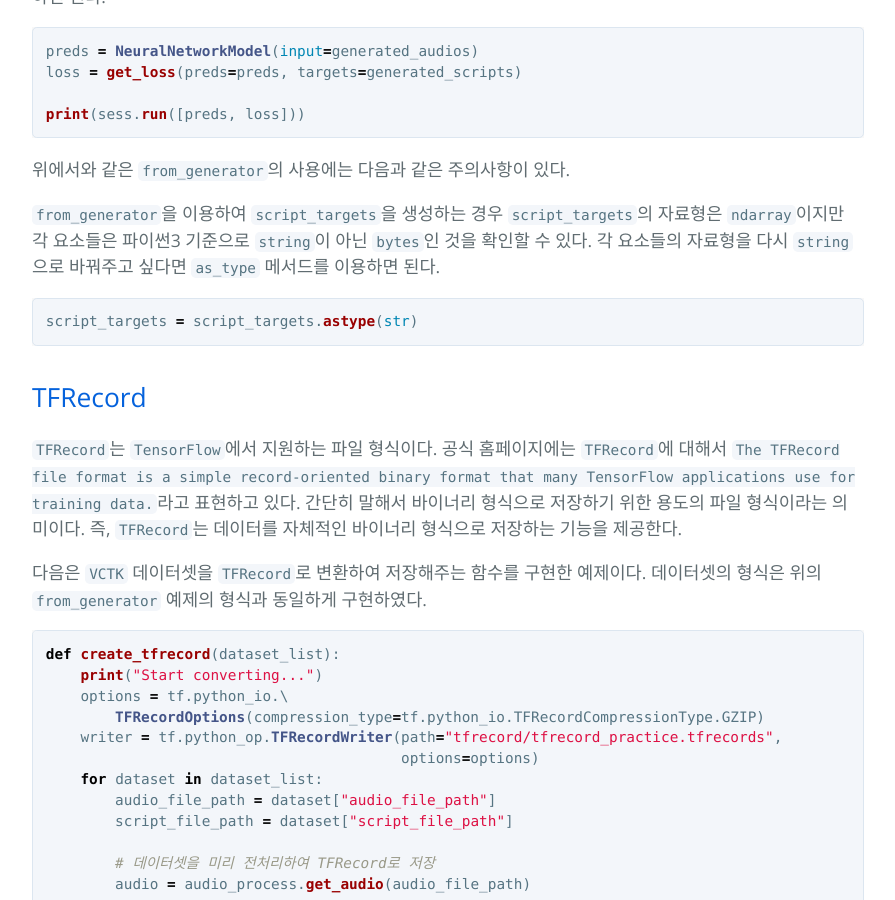
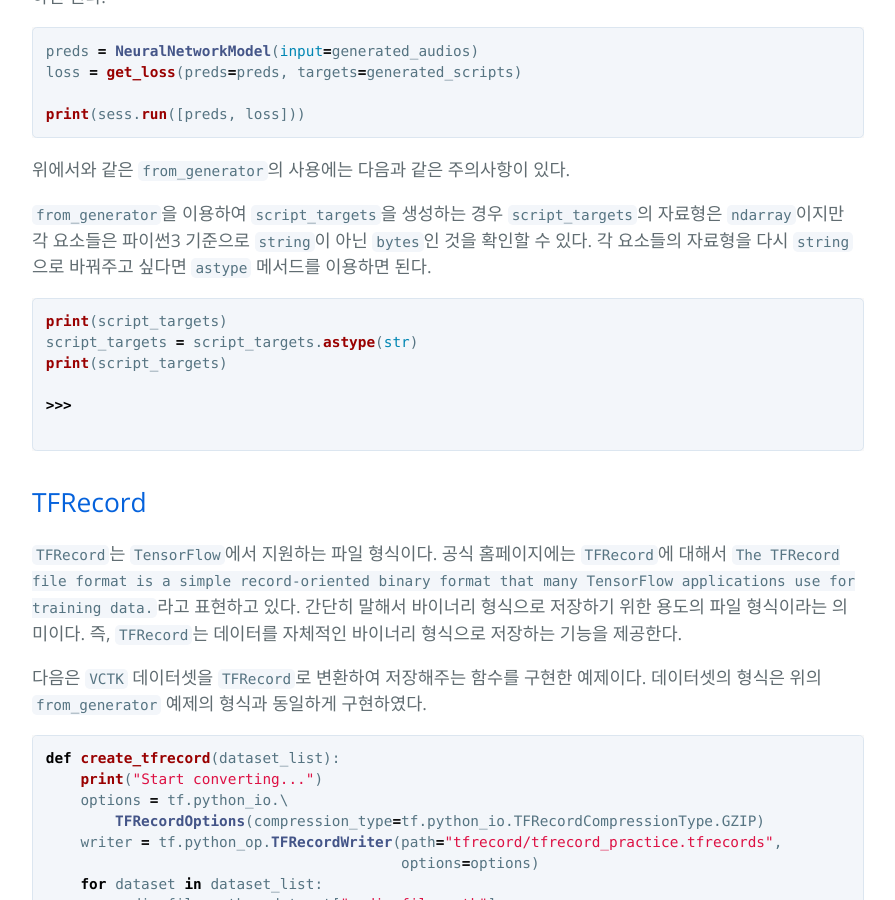
Before and after one commit to hcnoh/hcnoh.github.io, a Jekyll site: the page built from _posts/2018-11-05-tensorflow-data-module.md, in a window 1280 px wide and 900 px high, scrolled down 3853 px. Shown: the whole window, without its empty margins (192-1087 px from the left). Built offline with Jekyll 4.4.1, drawn with Linux system fonts in a browser that asks for light colours; comment, search, counter and statistics services are not loaded.

Commit message:
Update 2018-11-05-tensorflow-data-module.md

````diff
--- a/_posts/2018-11-05-tensorflow-data-module.md
+++ b/_posts/2018-11-05-tensorflow-data-module.md
@@ -144,10 +144,15 @@ print(sess.run([preds, loss]))
 
 위에서와 같은 `from_generator`의 사용에는 다음과 같은 주의사항이 있다.
 
-`from_generator`을 이용하여 `script_targets`을 생성하는 경우 `script_targets`의 자료형은 `ndarray`이지만 각 요소들은 파이썬3 기준으로 `string`이 아닌 `bytes`인 것을 확인할 수 있다. 각 요소들의 자료형을 다시 `string`으로 바꿔주고 싶다면 `as_type` 메서드를 이용하면 된다.
+`from_generator`을 이용하여 `script_targets`을 생성하는 경우 `script_targets`의 자료형은 `ndarray`이지만 각 요소들은 파이썬3 기준으로 `string`이 아닌 `bytes`인 것을 확인할 수 있다. 각 요소들의 자료형을 다시 `string`으로 바꿔주고 싶다면 `astype` 메서드를 이용하면 된다.
 
 ```python
+print(script_targets)
 script_targets = script_targets.astype(str)
+print(script_targets)
+
+>>>
+
 ```
 
 ## TFRecord
````
